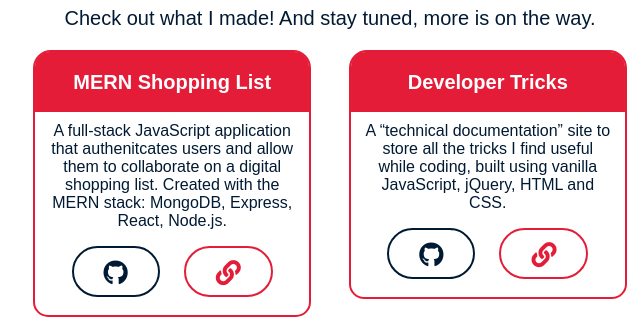
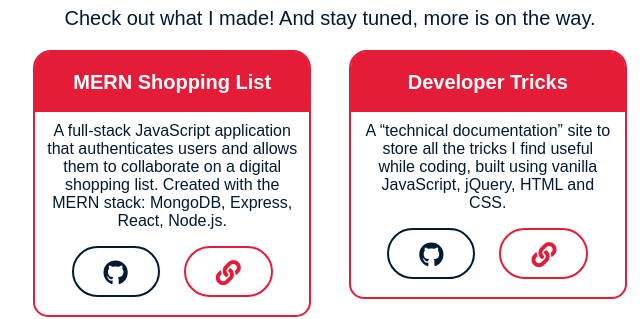
Before and after one commit to msichterman/msichterman.github.io, a plain HTML site: page index.html in a window 1280 px wide. Shown: the part 1989-2308 px from the top of the page, 310-950 px from the left. Drawn offline with Linux system fonts and the light colour scheme; a web font is replaced by a local one.

Commit message:
Fixed some grammer errors

```diff
--- a/index.html
+++ b/index.html
@@ -164,9 +164,9 @@
               <h3 class="project-name">MERN Shopping List</h3>
             </div>
             <p class="desc">
-              A full-stack JavaScript application that authenitcates users and
-              allow them to collaborate on a digital shopping list. Created with
-              the MERN stack: MongoDB, Express, React, Node.js.
+              A full-stack JavaScript application that authenticates users and
+              allows them to collaborate on a digital shopping list. Created
+              with the MERN stack: MongoDB, Express, React, Node.js.
             </p>
             <div class="desc-links">
               <a
```
